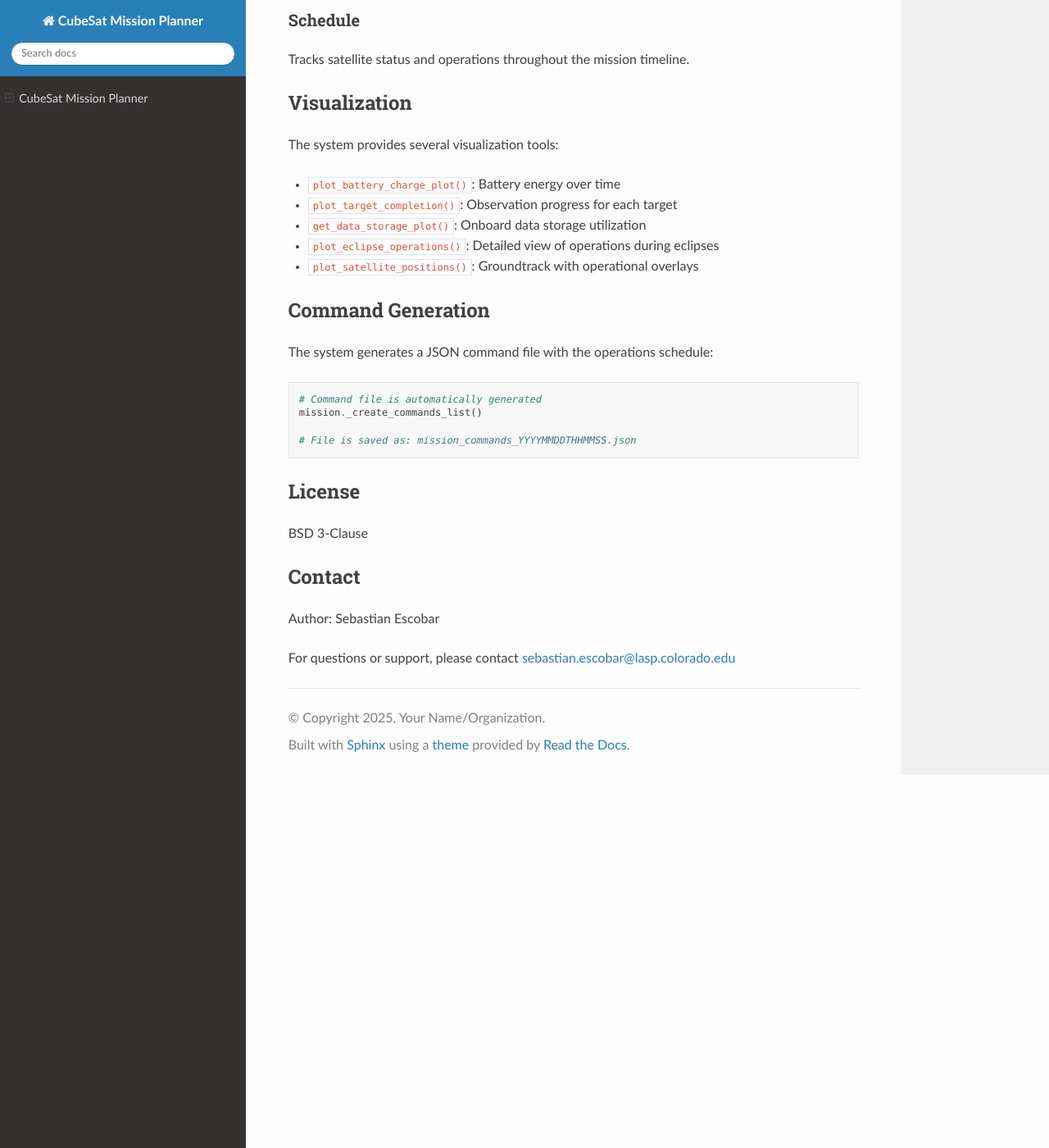
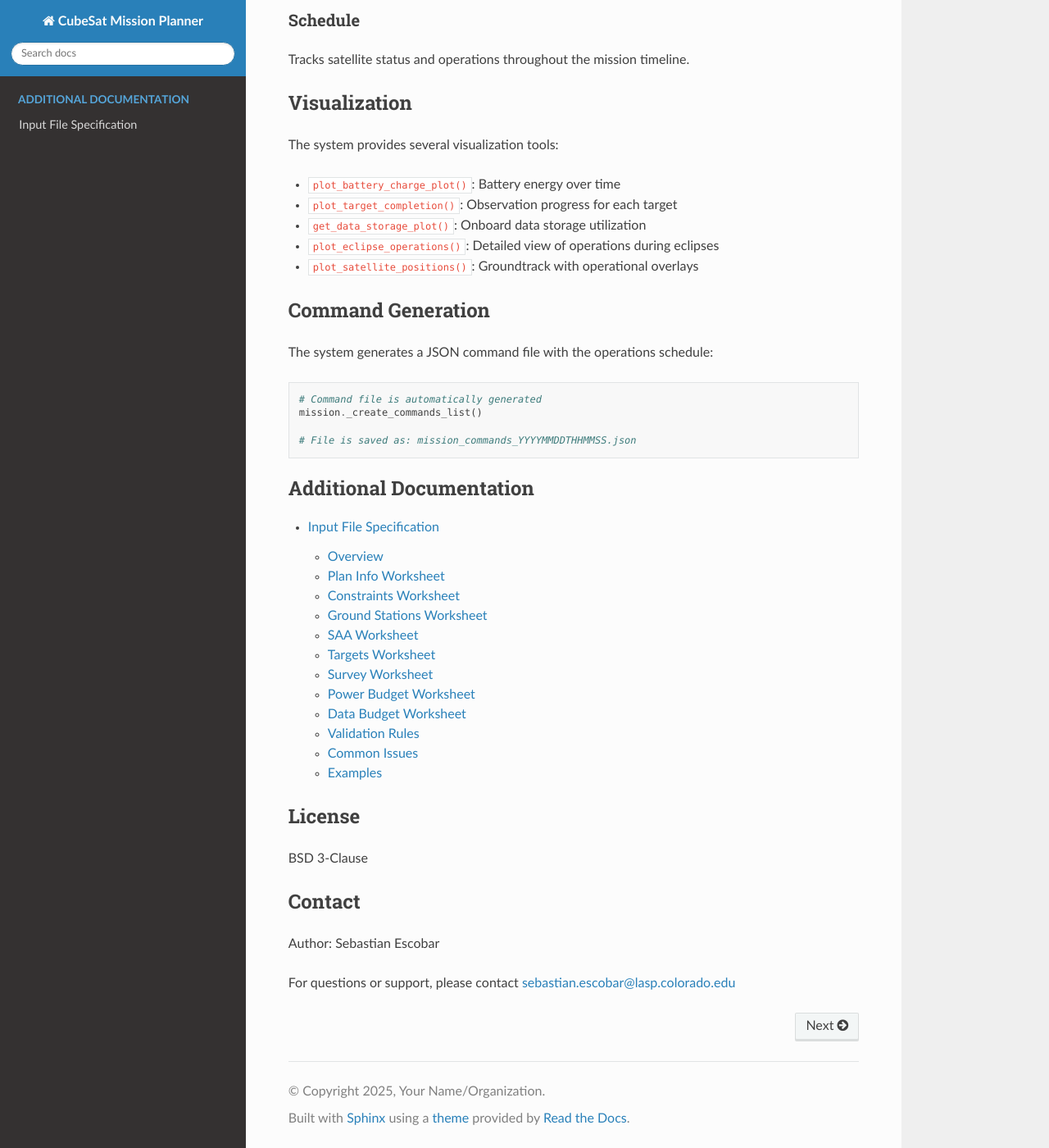
Before and after one commit to sees9730/CubeSatMissionPlanner, a Sphinx documentation site: the page built from docs/index.rst, in a window 1280 px wide and 1400 px high, scrolled down 3218 px. Shown: the whole window at 82% size. Built offline with Sphinx 7.4.7 and the Read the Docs theme 3.1.0, drawn with Linux system fonts in a browser that asks for light colours.

Commit message:
Trying to add new page

```diff
--- a/docs/index.rst
+++ b/docs/index.rst
@@ -165,6 +165,12 @@ The system generates a JSON command file with the operations schedule:
 
    # File is saved as: mission_commands_YYYYMMDDTHHMMSS.json
 
+.. toctree::
+   :maxdepth: 2
+   :caption: Additional Documentation
+
+   input_file
+
 License
 =======
 
```
